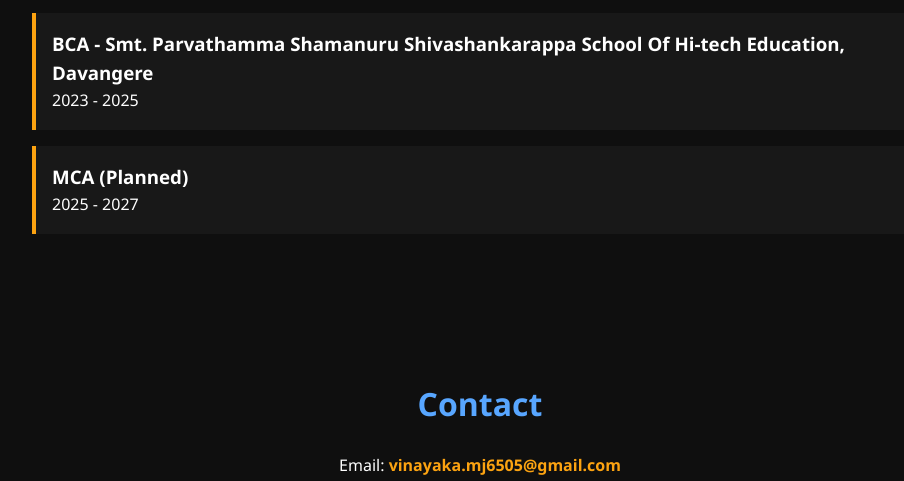
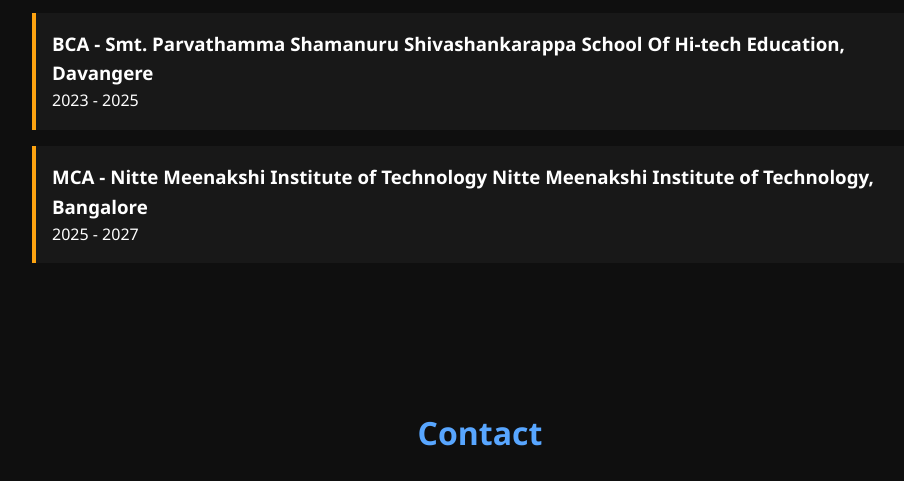
Before and after one commit to VinayakaMJ6505/VinayakaMJ, a plain HTML site: page index.html in a window 1280 px wide. Shown: the part 2910-3391 px from the top of the page, without its empty margins (160-1064 px from the left). Drawn offline with Linux system fonts and the light colour scheme.

Commit message:
Update index.html

```diff
--- a/index.html
+++ b/index.html
@@ -146,9 +146,9 @@
       <p>2023 - 2025</p>
     </div>
     <div class="edu-card" type="button">
-      <h3>MCA (Planned)</h3>
+      <h3>MCA - Nitte Meenakshi Institute of Technology
+      Nitte Meenakshi Institute of Technology, Bangalore</h3>
       <p>2025 - 2027</p>
-    </div>
   </section>
 
   <section id="contact" class="section">
```
